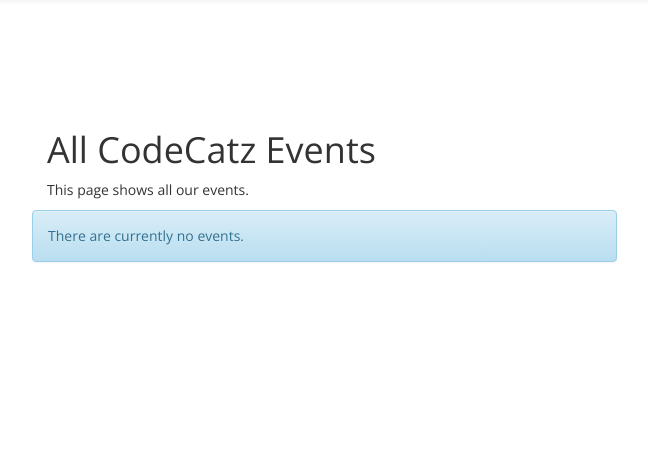
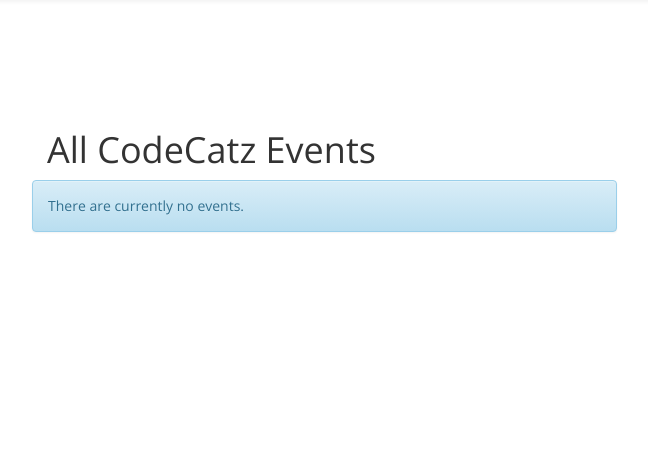
Before and after one commit to CodeCatz/TrackCat, a Django app: page /events/ in a window 1280 px wide. Shown: the part 72-533 px from the top of the page, without its empty margins (23-671 px from the left). Run offline with Django 3.2, Linux system fonts and the light colour scheme; data that the repository does not hold is empty; some libraries are stand-ins or nearby versions.

Commit message:
Removed page intros on events and members

```diff
--- a/web/templates/pages/events.html
+++ b/web/templates/pages/events.html
@@ -9,13 +9,6 @@
 			<h1>All CodeCatz Events</h1>
 		</div>
 	</header>
-
-	<div class="row">
-		<div class="col-lg-6 col-sm-5">
-			<p>This page shows all our events.</p>
-		</div>
-	</div>
-
 	<div class="row">
 	{% for event in events_list %}
 		<div class="col-md-3 col-xs-6">
```
Also changed, not shown: web/templates/pages/members.html (+0 -7 lines).
